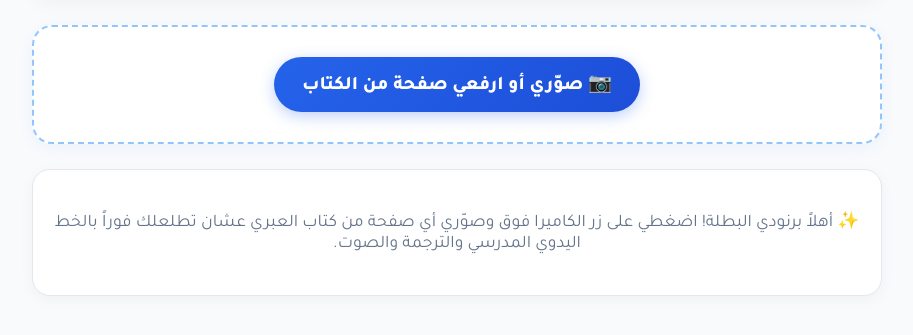
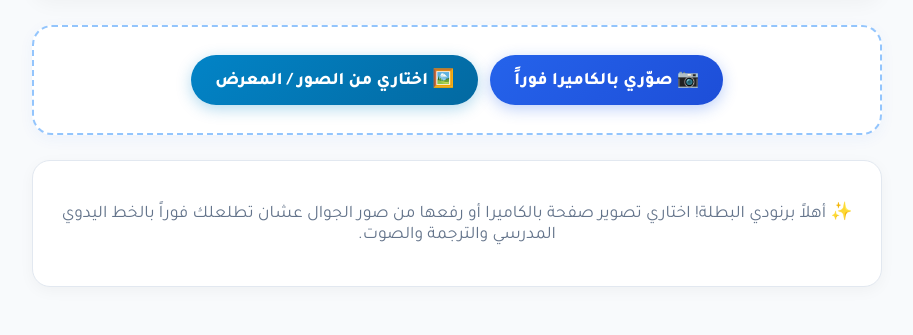
Before and after one commit to satalet/randa-3bre, a Flask app: page / in a window 1280 px wide. Shown: the part 179-514 px from the top of the page, without its empty margins (183-1096 px from the left). Run offline with Flask 3, Linux system fonts and the light colour scheme; some libraries are stand-ins or nearby versions; some web fonts are replaced.

Commit message:
feat: add separate buttons for live camera and gallery photo picker

```diff
--- a/templates/index.html
+++ b/templates/index.html
@@ -63,33 +63,45 @@
       background: white;
       border: 2px dashed #93c5fd;
       border-radius: 20px;
-      padding: 30px 20px;
+      padding: 28px 18px;
       text-align: center;
       margin-bottom: 25px;
       box-shadow: 0 4px 15px rgba(37, 99, 235, 0.05);
     }
-    .btn-camera {
-      background: linear-gradient(135deg, #2563eb 0%, #1d4ed8 100%);
+    .btn-group {
+      display: flex;
+      gap: 12px;
+      justify-content: center;
+      flex-wrap: wrap;
+    }
+    .btn-action {
       color: white;
       border: none;
-      padding: 14px 28px;
+      padding: 13px 24px;
       border-radius: 35px;
-      font-size: 1.2rem;
+      font-size: 1.1rem;
       font-weight: 800;
       cursor: pointer;
       font-family: 'Tajawal', sans-serif;
       display: inline-flex;
       align-items: center;
-      gap: 10px;
-      box-shadow: 0 4px 15px rgba(37, 99, 235, 0.3);
+      gap: 8px;
       transition: all 0.2s ease;
     }
-    .btn-camera:hover {
+    .btn-camera {
+      background: linear-gradient(135deg, #2563eb 0%, #1d4ed8 100%);
+      box-shadow: 0 4px 15px rgba(37, 99, 235, 0.3);
+    }
+    .btn-gallery {
+      background: linear-gradient(135deg, #0284c7 0%, #0369a1 100%);
+      box-shadow: 0 4px 15px rgba(2, 132, 199, 0.3);
+    }
+    .btn-action:hover {
       transform: translateY(-2px);
     }
     .loading-box {
       display: none;
-      margin-top: 15px;
+      margin-top: 18px;
       font-weight: 700;
       color: var(--primary);
       font-size: 1.1rem;
@@ -201,10 +213,20 @@
   </header>
 
   <div class="camera-section">
+    <!-- مدخل الكاميرا المباشرة -->
     <input type="file" id="cameraInput" accept="image/*" capture="environment" style="display: none;" onchange="handleImageUpload(event)">
-    <button class="btn-camera" onclick="document.getElementById('cameraInput').click()">
-      📷 صوّري أو ارفعي صفحة من الكتاب
-    </button>
+    <!-- مدخل اختيار صورة من الاستوديو أو الملفات -->
+    <input type="file" id="galleryInput" accept="image/*" style="display: none;" onchange="handleImageUpload(event)">
+
+    <div class="btn-group">
+      <button class="btn-action btn-camera" onclick="document.getElementById('cameraInput').click()">
+        📷 صوّري بالكاميرا فوراً
+      </button>
+      <button class="btn-action btn-gallery" onclick="document.getElementById('galleryInput').click()">
+        🖼️ اختاري من الصور / المعرض
+      </button>
+    </div>
+
     <div id="loading" class="loading-box">
       <span class="spinner"></span>
       جاري قراءة الصفحة وتحليل الكلمات والخط اليدوي بسرعة...
@@ -213,7 +235,7 @@
 
   <div id="lessonArea">
     <div class="placeholder-msg card">
-      ✨ أهلاً برنودي البطلة! اضغطي على زر الكاميرا فوق وصوّري أي صفحة من كتاب العبري عشان تطلعلك فوراً بالخط اليدوي المدرسي والترجمة والصوت.
+      ✨ أهلاً برنودي البطلة! اختاري تصوير صفحة بالكاميرا أو رفعها من صور الجوال عشان تطلعلك فوراً بالخط اليدوي المدرسي والترجمة والصوت.
     </div>
   </div>
 </div>
@@ -286,6 +308,7 @@
       alert('خطأ في الاتصال: ' + err.message);
     } finally {
       loading.style.display = 'none';
+      event.target.value = ''; // تصفير القيمة لإتاحة اختيار نفس الصورة مرة أخرى
     }
   }
 
@@ -329,7 +352,6 @@
     lessonArea.innerHTML = html;
   }
 
-  // دالة النطق الذكية المزدوجة (تعتمد ع محرك الهاتف أولاً ثم السيرفر كبديل)
   function speakHebrew(encodedText, btn) {
     const rawText = decodeURIComponent(encodedText);
 
@@ -350,11 +372,10 @@
     btn.classList.add('playing');
     activeBtn = btn;
 
-    // 1. المحاولة الأولى: عبر محرك النطق في هاتف رندة (أسرع وأنقى)
     if ('speechSynthesis' in window) {
       const utterance = new SpeechSynthesisUtterance(rawText);
       utterance.lang = 'he-IL';
-      utterance.rate = 0.8; // نطق بطيء وواضح للأطفال
+      utterance.rate = 0.8;
 
       utterance.onend = () => {
         btn.innerHTML = "🔊 اسمعي اللفظ";
@@ -370,7 +391,6 @@
       return;
     }
 
-    // 2. المحاولة البديلة: عبر سيرفر الصوت
     fallbackServerAudio(encodedText, btn);
   }
 
```
